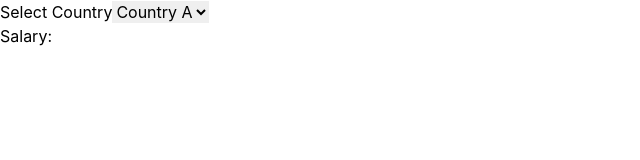
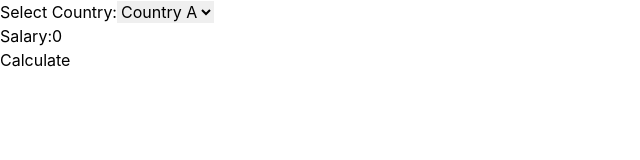
Before and after one commit to mr-moto/oyster-challenge, a React (Vite) app: page / in a window 1280 px wide. Shown: the top 160 px of the page, without its empty margins (0-640 px from the left). Built offline with nearby package versions, Linux system fonts and the light colour scheme.

Commit message:
feat: Button component and basic states

```diff
--- a/index.html
+++ b/index.html
@@ -2,7 +2,6 @@
 <html lang="en">
   <head>
     <meta charset="UTF-8" />
-    <link rel="icon" type="image/svg+xml" href="/src/favicon.svg" />
     <meta name="viewport" content="width=device-width, initial-scale=1.0" />
     <title>Vite App</title>
   </head>
--- a/src/App.jsx
+++ b/src/App.jsx
@@ -1,12 +1,34 @@
+import { useState } from 'react';
 import Dropdown from '@/components/Dropdown';
 import Input from '@/components/Input';
+import Button from '@/components/Button';
 import { data } from '@/constants/data';
 
 function App() {
+  const [country, setCountry] = useState('');
+  const [salary, setSalary] = useState(0);
+
+  const handleCalculate = () => {
+    console.log('calculating');
+  };
   return (
     <div>
-      <Dropdown label="Select Country" name="country" options={data} />
-      <Input label="Salary:" type="number" name="salary" step="1" />
+      <Dropdown
+        label="Select Country:"
+        name="country"
+        options={data}
+        onChange={(e) => setCountry(e.target.value)}
+        value={country}
+      />
+      <Input
+        label="Salary:"
+        type="number"
+        name="salary"
+        step="1"
+        onChange={(e) => setSalary(e.target.value)}
+        value={salary}
+      />
+      <Button label="Calculate" onClick={handleCalculate} />
     </div>
   );
 }
--- /dev/null
+++ b/src/components/Button/Button.jsx
@@ -0,0 +1,9 @@
+const Button = ({ label, ...rest }) => {
+  return (
+    <div>
+      <button {...rest}>{label}</button>
+    </div>
+  );
+};
+
+export default Button;
--- /dev/null
+++ b/src/components/Button/index.js
@@ -0,0 +1,2 @@
+import Button from './Button';
+export default Button;
--- a/src/components/Dropdown/Dropdown.jsx
+++ b/src/components/Dropdown/Dropdown.jsx
@@ -1,10 +1,12 @@
 const Dropdown = ({ label, name, options, ...rest }) => {
   return (
     <div>
-      <label for={name}>{label}</label>
+      <label htmlFor={name}>{label}</label>
       <select name={name} id={name} {...rest}>
         {options?.map(({ meta, country }) => (
-          <option value={meta.inputIdentifier}>{country}</option>
+          <option value={meta.inputIdentifier} key={meta.inputIdentifier}>
+            {country}
+          </option>
         ))}
       </select>
     </div>
--- a/src/constants/data.js
+++ b/src/constants/data.js
@@ -43,7 +43,7 @@ export const data = [
   {
     country: 'Country B',
     meta: {
-      inputIdentifier: 'a',
+      inputIdentifier: 'b',
     },
     employerTaxes: [
       {
```
